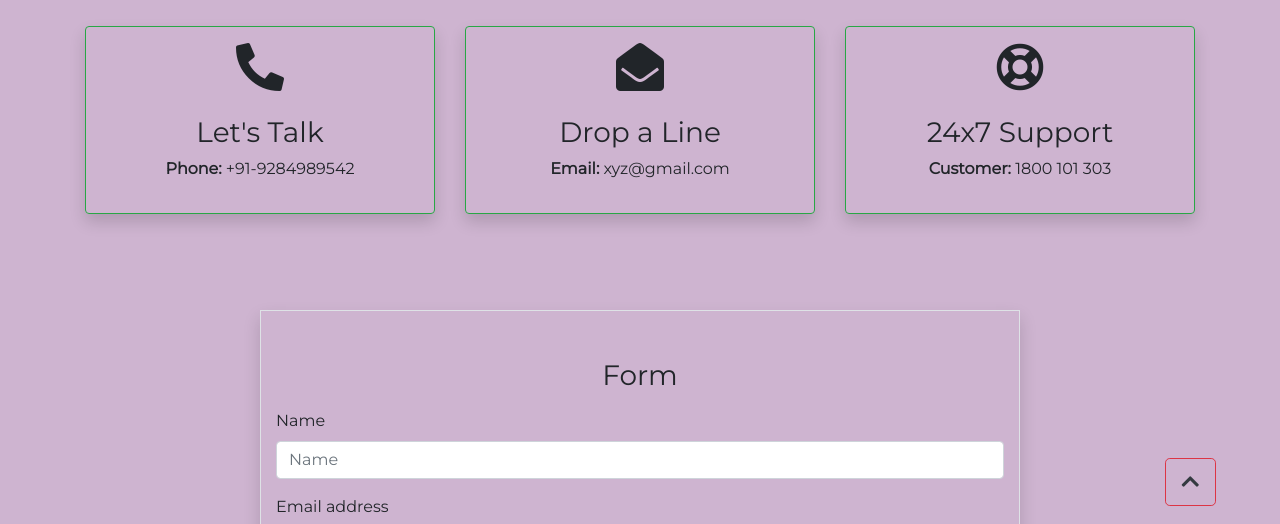
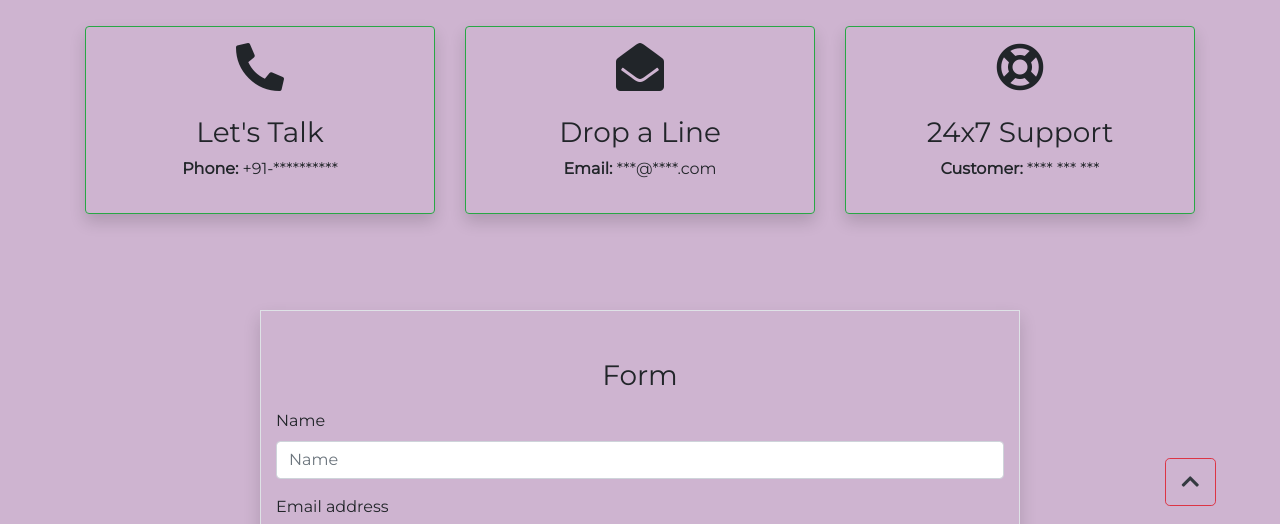
Before and after one commit to PavanKalyanYaddala/E-Commerce-Website-with-FAQ-Bot, a plain HTML site: page contact.html in a window 1280 px wide. Shown: the part 254-778 px from the top of the page. Drawn offline with nearby package versions, Linux system fonts and the light colour scheme; files that its build step writes are made by us from their sources; files whose address does not match are found by name.

Commit message:
Update contact.html

```diff
--- a/contact.html
+++ b/contact.html
@@ -100,7 +100,7 @@
                         </div>
                         <div>
                             <h3>Let's Talk</h3>
-                            <p><b>Phone:</b> +91-9284989542</p>
+                            <p><b>Phone:</b> +91-**********</p>
                         </div>
                     </div>
                 </div>
@@ -111,7 +111,7 @@
                         </div>
                         <div>
                             <h3>Drop a Line</h3>
-                            <p><b>Email:</b> xyz@gmail.com</p>
+                            <p><b>Email:</b> ***@****.com</p>
                         </div>
                     </div>
                 </div>
@@ -122,7 +122,7 @@
                         </div>
                         <div>
                             <h3>24x7 Support</h3>
-                            <p><b>Customer:</b> 1800 101 303</p>
+                            <p><b>Customer:</b> **** *** ***</p>
                         </div>
                     </div>
                 </div>
```
